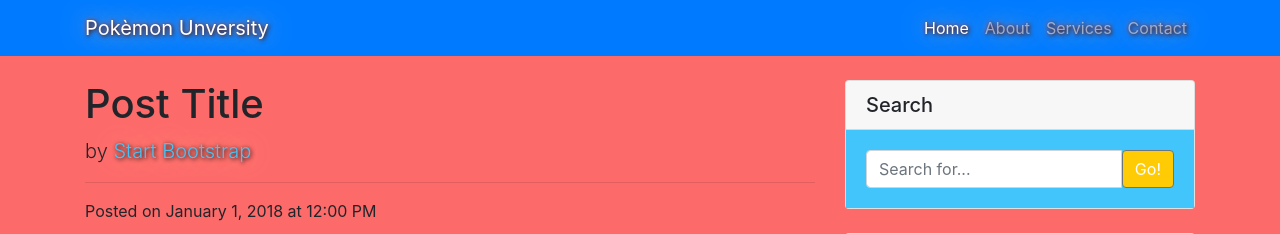
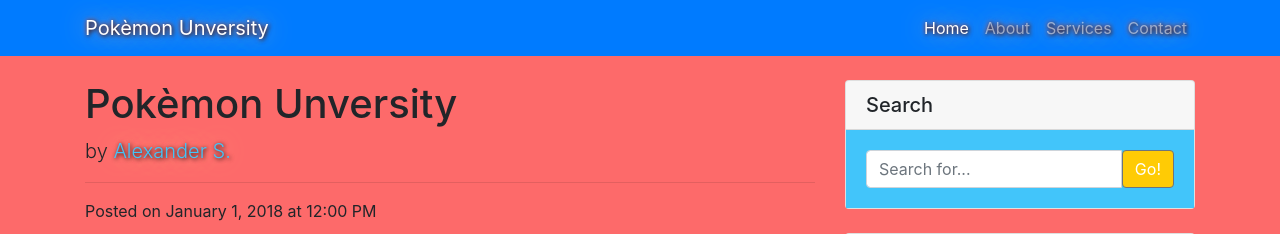
Before and after one commit to Lexscher/PHP-practice, a PHP site: page / in a window 1280 px wide. Shown: the top 234 px of the page. Run offline with PHP 8.4, Linux system fonts and the light colour scheme; grey boxes labelled with a size stand in for pictures from a placeholder-image service; some libraries are stand-ins or nearby versions.

Commit message:
minor modifications to the index.php file

```diff
--- a/index.php
+++ b/index.php
@@ -58,12 +58,12 @@
         <div class="col-lg-8">
 
           <!-- Title -->
-          <h1 class="mt-4">Post Title</h1>
+          <h1 class="mt-4"><?php echo $site_title ?></h1>
 
           <!-- Author -->
           <p class="lead">
             by
-            <a href="#">Start Bootstrap</a>
+            <a href="https://lexscher.github.io/me/" target="_blank" rel="noopener noreferrer">Alexander S.</a>
           </p>
 
           <hr>
```
Also changed, not shown: .c9/metadata/environment/index.php (+1 -1 lines), 2 other files.
